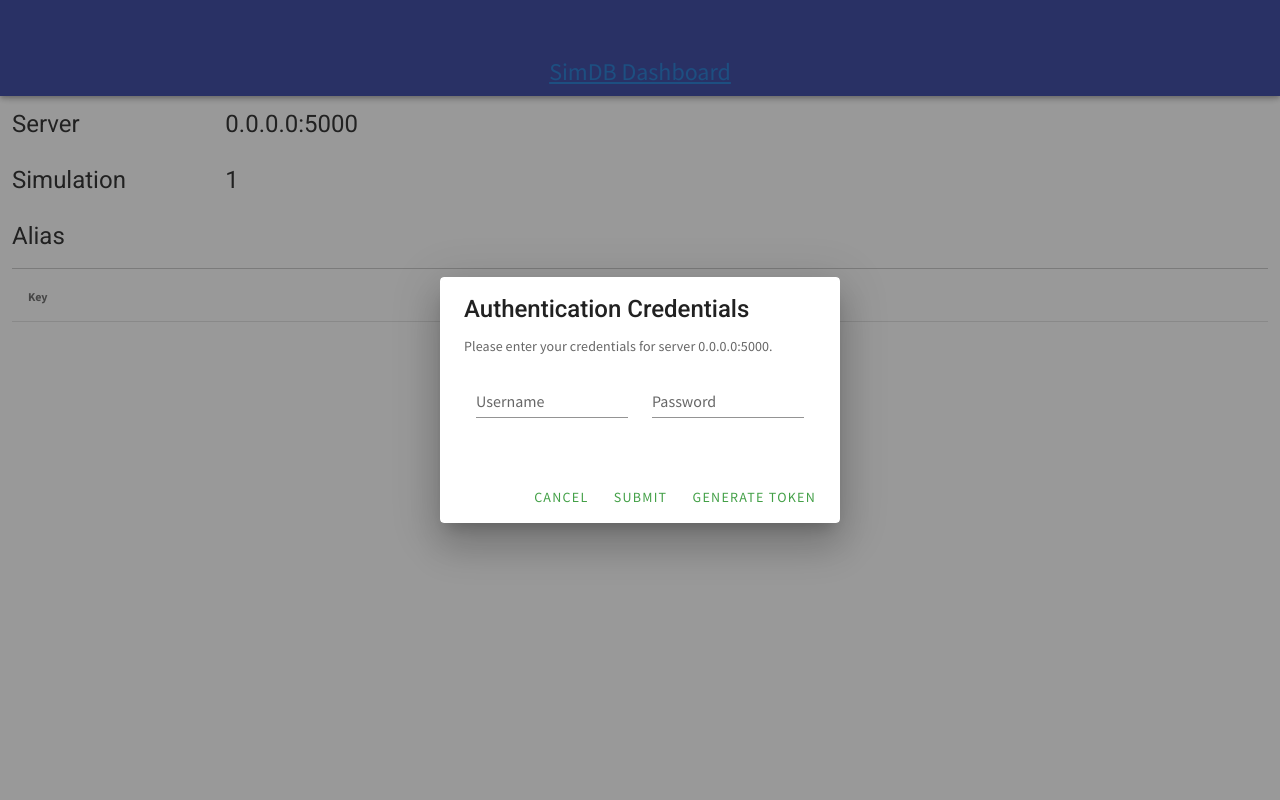
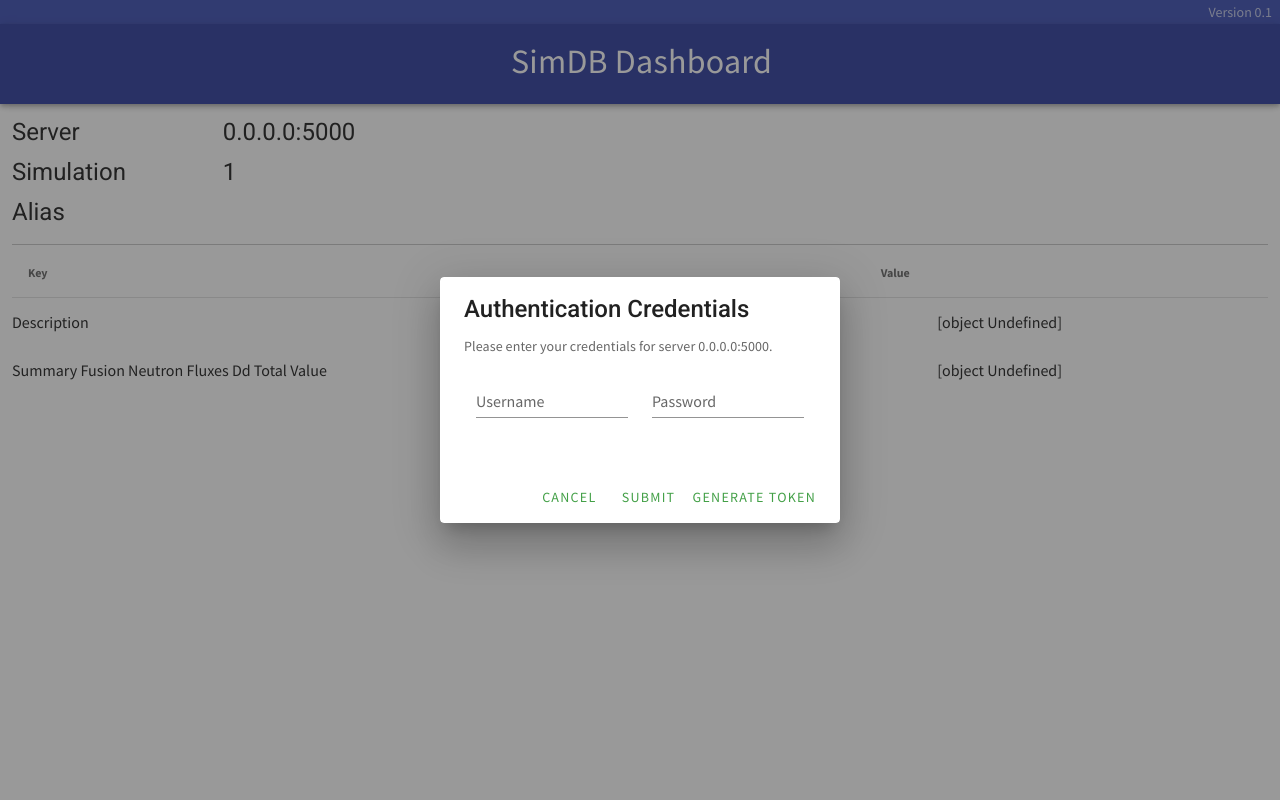
Before and after one commit to iterorganization/SimDB-Dashboard, a Flask app: page /uuid/1 in a window 1280 px wide. Run offline with Flask 2, Linux system fonts and the light colour scheme; lists and menus that the app fills with data are empty; some libraries are stand-ins or nearby versions.

Commit message:
Adding tooltip to auth dialog and limited rows displayed in simulation view.

```diff
--- a/dashboard/static/css/main.css
+++ b/dashboard/static/css/main.css
@@ -5,3 +5,9 @@
 .v-autocomplete {
     font-size: 0.8em;
 }
+
+.SkeletonBox {
+	 display: inline-block;
+	 vertical-align: middle;
+	 background-color: white;
+}
--- a/dashboard/static/dashboard/js/auth-dialog.js
+++ b/dashboard/static/dashboard/js/auth-dialog.js
@@ -28,9 +28,14 @@
         <v-btn color="green darken-1" text @click="submit">
           Submit
         </v-btn>
-        <v-btn color="green darken-1" text @click="storeToken">
-          Generate Token
-        </v-btn>
+        <v-tooltip bottom>
+          <template v-slot:activator="{ on, attrs }">
+            <v-btn color="green darken-1" text @click="storeToken" v-bind="attrs" v-on="on">
+              Generate Token
+            </v-btn>
+          </template>
+          <span>Generate and save an access token in session storage.</span>
+        </v-tooltip>
       </v-card-actions>
     </v-card>
   </v-dialog>
--- a/dashboard/static/dashboard/js/data-row.js
+++ b/dashboard/static/dashboard/js/data-row.js
@@ -2,7 +2,7 @@
   delimiters: ['<[', ']>'],
   template: `
   <tr>
-    <td><[ toLabel() ]></td>
+    <td><[ name.toLabel() ]></td>
     <td>
       <div v-if="isXML()">
         <v-container style="width: 70%;">
@@ -13,7 +13,7 @@
       </div>
       <div v-else-if="isArray()">
         <v-container style="width: 70%">
-        <plotly-loader :id="'plot' + index" :ydata="processValue(value)" :ylabel="label" :xdata="getXData()" xlabel="time"></plotly-loader>
+        <plotly-loader :id="'plot' + index" :ydata="processValue(value)" :ylabel="name" :xdata="getXData()" xlabel="time"></plotly-loader>
         </v-container>
       </div>
       <div v-else>
@@ -25,14 +25,14 @@
   </tr>
   `,
   props: {
-    label: null,
+    name: null,
     value: null,
     index: null,
     data: null,
   },
   methods: {
     getXData: function (name, value) {
-      let root = this.label.split('.')[0];
+      let root = this.name.split('.')[0];
       let time = this.data.find(el => el.element === root + '.time');
       return time ? this.processValue(time.value) : null;
     },
@@ -57,10 +57,7 @@
       return (typeof this.value == "string") && this.value.startsWith('<?xml');
     },
     isArray: function () {
-      return (this.value.hasOwnProperty('_type') && this.value._type === 'numpy.ndarray');
-    },
-    toLabel: function () {
-      return this.label.toLabel();
+      return (this.value && this.value.hasOwnProperty('_type') && this.value._type === 'numpy.ndarray');
     },
   },
 });
--- a/dashboard/static/dashboard/js/simulation.js
+++ b/dashboard/static/dashboard/js/simulation.js
@@ -9,7 +9,8 @@
       alias: null,
       inputs: [],
       outputs: [],
-      metadata: [],
+      items: [],
+      displayItems: ['description', 'summary.fusion.neutron_fluxes.dd.total.value'],
       token: null,
       dialog: true,
       status: {
@@ -23,7 +24,7 @@
     const tokens = window.location.pathname.split('/');
     const params = new URLSearchParams(window.location.search);
     this.uuid = tokens[tokens.length - 1];
-    this.server = params.get('server') || '0.0.0.0:5000';
+    this.server = params.get('server') || '0.0.0.0:5000'; // TODO: change to use default server from config.js
     if (this.getToken()) {
       this.setItems("", "");
     } else {
@@ -33,6 +34,10 @@
   methods: {
     getToken() {
       return this.token || window.sessionStorage.getItem('simdb-token-' + this.server);
+    },
+    getValue(name) {
+      let found = this.items.find(el => el.element.toLowerCase() === name);
+      return found ? found.value : null;
     },
     setItems: function (username, password) {
       this.status.show = false;
@@ -48,9 +53,10 @@
         .then(response => {
           this.alias = response.data.alias;
           this.uuid = response.data.uuid.hex;
-          this.metadata = response.data.metadata;
+          this.items = response.data.metadata;
           this.outputs = response.data.outputs;
           this.inputs = response.data.inputs;
+          // this.displayItems = [];
         })
         .catch(function (error) {
           app.status.show = true;
--- a/dashboard/templates/dashboard/simulation.html
+++ b/dashboard/templates/dashboard/simulation.html
@@ -4,22 +4,31 @@
 <div id="app">
   <v-app>
     <auth-dialog :server="server" :show="dialog" @ok="setItems" @error="dialog = false"></auth-dialog>
-    <v-app-bar app dark shrink-on-scroll dense color="indigo darken-2">
+
+    <v-system-bar app dark color="indigo">
       <v-spacer></v-spacer>
-      <v-toolbar-title><a href="/">SimDB Dashboard</a></v-toolbar-title>
+      Version 0.1
+    </v-system-bar>
+
+    <v-app-bar app shrink-on-scroll dark color="indigo darken-2" height="80" dense>
+      <v-spacer></v-spacer>
+      <v-toolbar-title class="d-flex align-center" style="height: 100%">
+        <v-btn text href="/" class="text-none text-h4" style="letter-spacing: 0; color: white !important;">SimDB Dashboard</v-btn>
+      </v-toolbar-title>
       <v-spacer></v-spacer>
     </v-app-bar>
+
     <v-main>
       <v-container fluid>
-        <v-row>
+        <v-row dense>
           <v-col cols="2" class="text-h5">Server</v-col>
           <v-col cols="10" class="text-h5"><[ server ]></v-col>
         </v-row>
-        <v-row>
+        <v-row dense>
           <v-col cols="2" class="text-h5">Simulation</v-col>
           <v-col cols="10" class="text-h5"><[ uuid ]></v-col>
         </v-row>
-        <v-row>
+        <v-row dense>
           <v-col cols="2" class="text-h5">Alias</v-col>
           <v-col cols="10" class="text-h5"><[ alias ]></v-col>
         </v-row>
@@ -29,7 +38,7 @@
             <template>
               <thead><tr><th>Key</th><th>Value</th></tr></thead>
               <tbody>
-                <data-row v-for="(item, index) in metadata" :key="index" :label="item.element" :value="item.value" :index="index" :data="metadata"></data-row>
+                <data-row v-for="(name, index) in displayItems" :key="index" :name="name" :value="getValue(name)" :index="index" :data="items"></data-row>
               </tbody>
             </template>
           </v-simple-table>
@@ -38,14 +47,6 @@
     </v-main>
   </v-app>
 </div>
-
-<style lang="css">
-.SkeletonBox {
-	 display: inline-block;
-	 vertical-align: middle;
-	 background-color: #ffffff;
-}
-</style>
 {% endblock %}
 
 {% block scripts %}
```
Also changed, not shown: dashboard/static/dashboard/js/search-output.js (+14 -9 lines), dashboard/templates/dashboard/index.html (+8 -9 lines).
